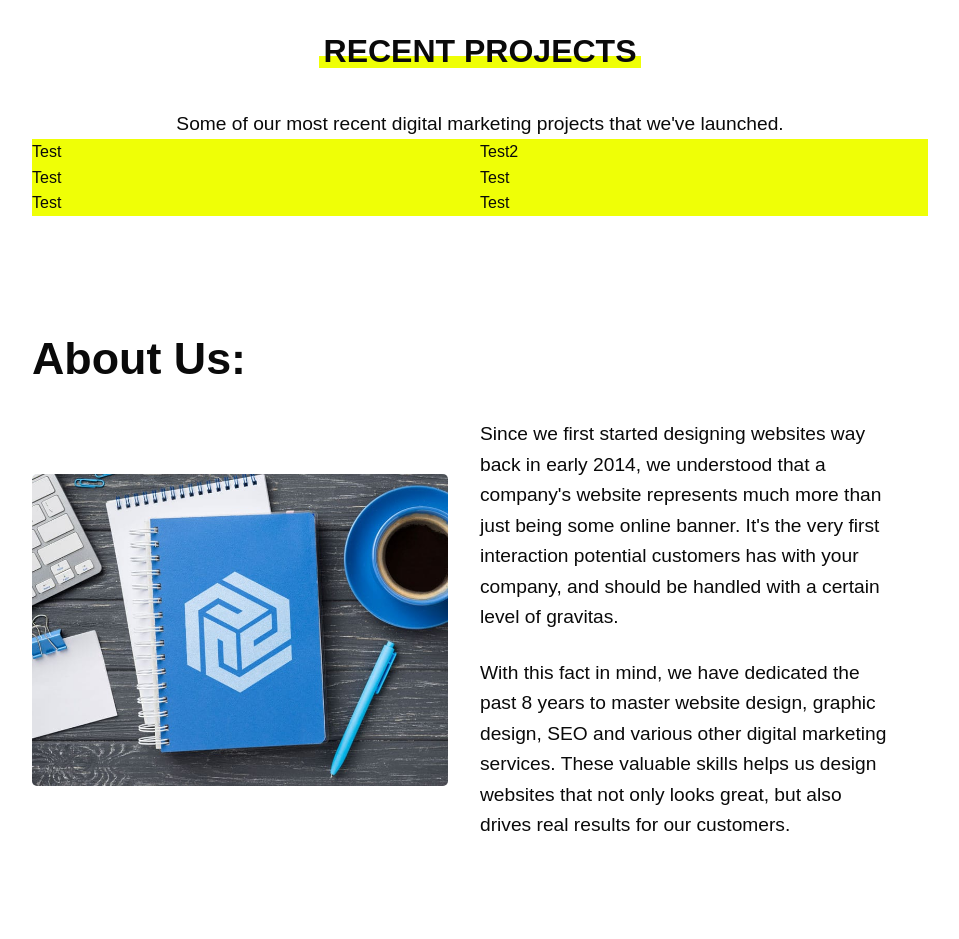
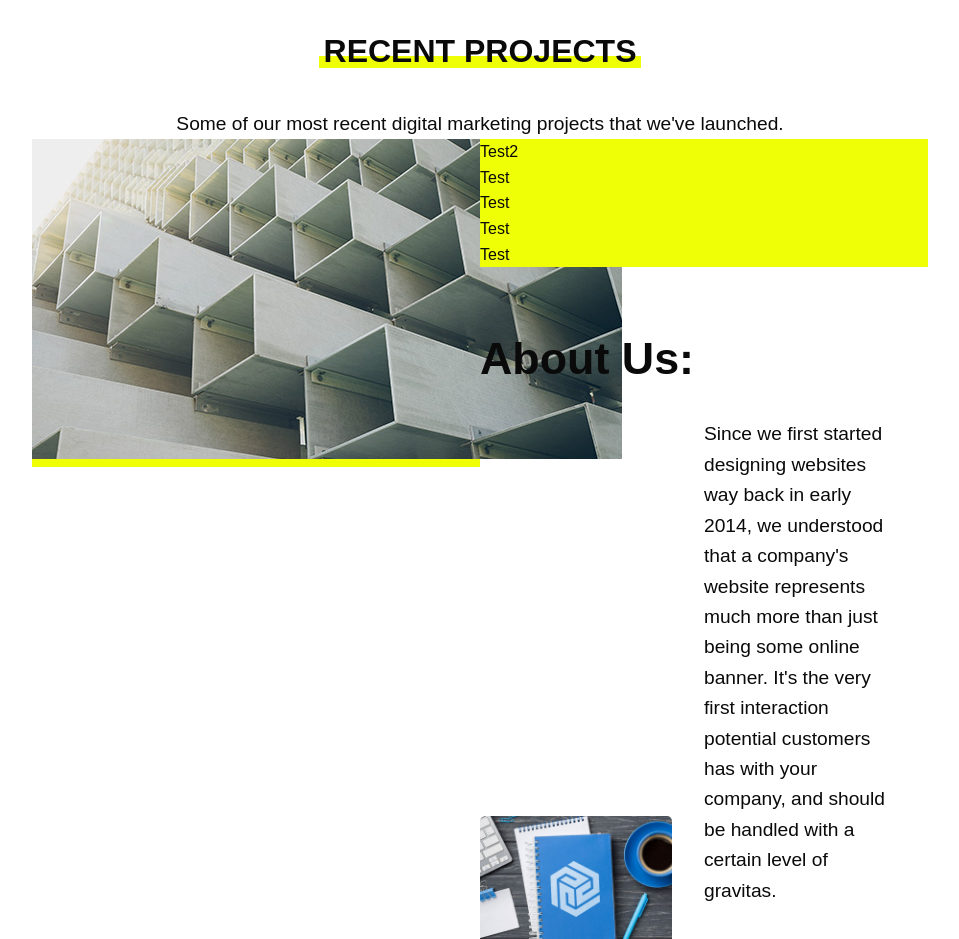
Before and after one commit to Iancahn/PixelByPixel, a React (Create React App) app: page / in a window 1280 px wide. Shown: the part 3500-4439 px from the top of the page, without its empty margins (160-1119 px from the left). Built offline with nearby package versions, Linux system fonts and the light colour scheme; a web font is replaced by a local one.

Commit message:
Images
PBP content

```diff
--- a/src/components/HomeWork.jsx
+++ b/src/components/HomeWork.jsx
@@ -1,5 +1,6 @@
 import React from 'react';
 import { NavLink } from "react-router-dom";
+import WorkProject from './WorkProject';
 // import Animation
 // import { motion } from "framer-motion";
 // import components
@@ -21,7 +22,7 @@ function HomeServices() {
             </div>
             <div className="container">
                 <div className="column2">
-                    <div className="latest-work">Test</div>
+                    <WorkProject />
                 </div>
                 <div className="column2">
                     <div className="latest-work">Test2</div>
--- /dev/null
+++ b/src/components/WorkProject.jsx
@@ -0,0 +1,15 @@
+import React from 'react';
+
+// import images
+import nty from '../assets/nty-steel.jpg';
+
+function WorkProject() {
+    return (
+        <div className="latest-work">
+            <img src={nty} alt="Some of our latest work at Pixel By Pixel" />
+        </div>
+
+    )
+}
+
+export default WorkProject;
```
Also changed, not shown: src/assets/nty-steel.jpg (added).
